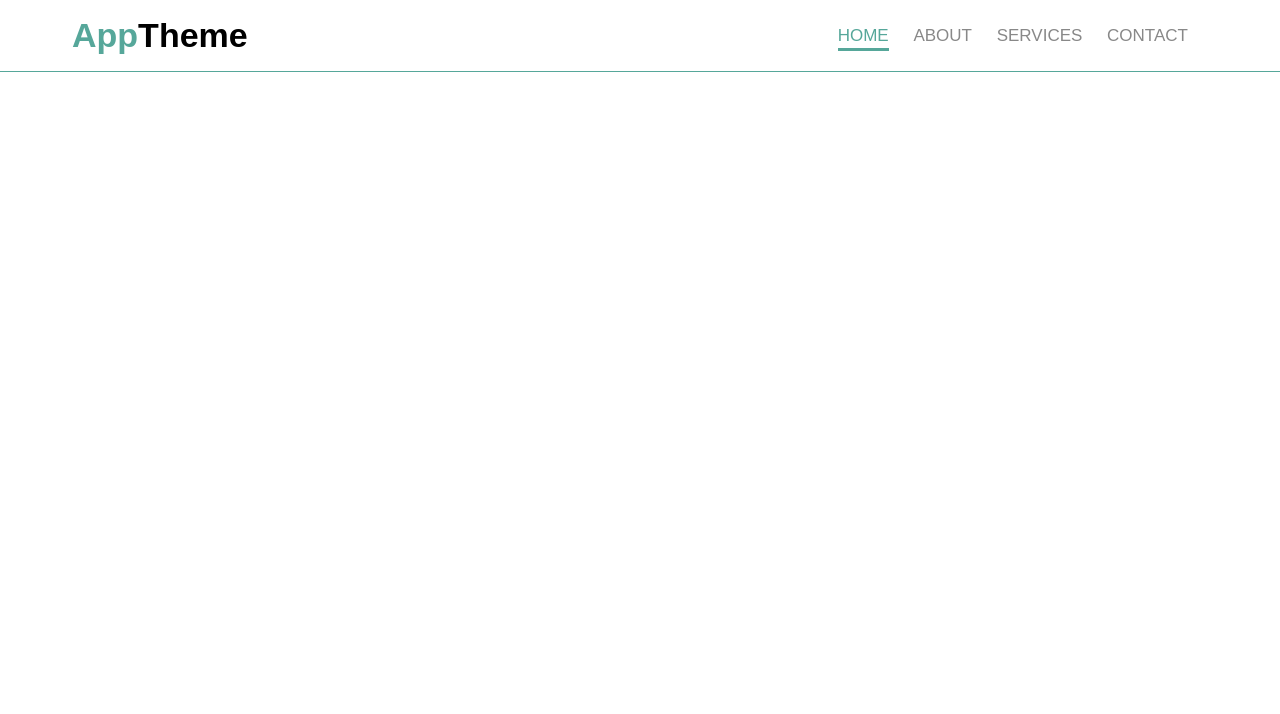
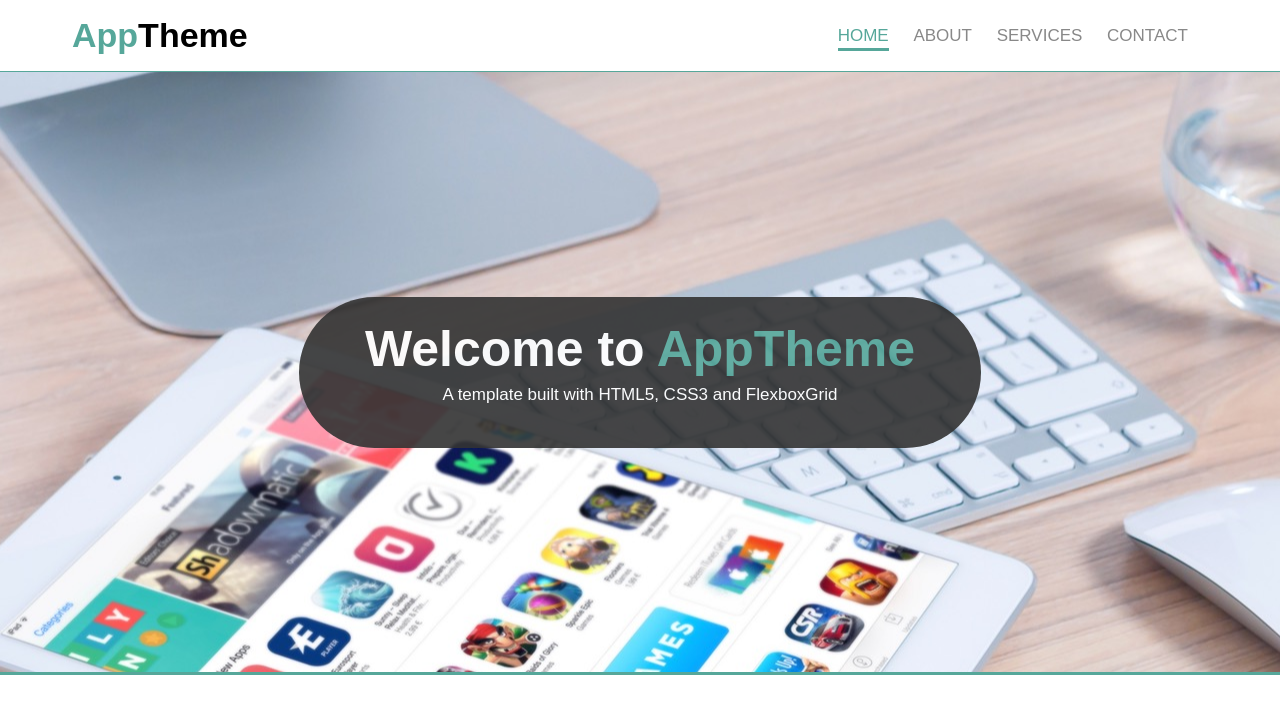
Before and after one commit to Muriithinancy/app-theme, a plain HTML site: page index.html in a window 1280 px wide. Drawn offline with Linux system fonts and the light colour scheme.

Commit message:
added showcase

```diff
--- a/css/style.css
+++ b/css/style.css
@@ -46,3 +46,49 @@ body {
     border-bottom: 3px solid #56a79a;
     padding-bottom: 3px;
 }
+
+/* SHOWCASE */
+#showcase {
+    background: url('../images/showcase.jpg') no-repeat center center;
+    border-bottom: 3px solid #56a79a;
+    margin-bottom: 30px;
+}
+
+#showcase .row {
+    height: 600px;
+}
+
+#showcase h1 {
+    font-size: 50px;
+    margin: 0;
+    padding-bottom: 20px;
+}
+
+#showcase p {
+    color: #cc;
+    margin: 0;
+}
+
+#showcase .showcase-content {
+    background: #333;
+    color: #fff;
+    border-radius: 90px;
+    padding: 40px;
+    opacity: 0.9;
+}
+
+/* MEDIA QUESRIES */
+
+/* 800 avoids nav cutting off */
+@media (max-width: 800px) {
+    #showcase h1 {
+        font-size: 30px;
+    }
+}
+
+
+@media (max-width: 500px) {
+    #showcase .showcase-content {
+        padding: 40px 10px;
+    }
+}
--- a/index.html
+++ b/index.html
@@ -4,7 +4,7 @@
 <head>
   <title>AppTheme</title>
   <meta name="viewport" content="width=device-width, initial-scale=1.0">
-  <!-- <link href="https://stackpath.bootstrapcdn.com/bootstrap/4.5.0/css/bootstrap.min.css" rel="stylesheet" integrity="sha384-9aIt2nRpC12Uk9gS9baDl411NQApFmC26EwAOH8WgZl5MYYxFfc+NcPb1dKGj7Sk" crossorigin="anonymous"> -->
+  <link href="https://stackpath.bootstrapcdn.com/font-awesome/4.7.0/css/font-awesome.min.css" rel="stylesheet" integrity="sha384-wvfXpqpZZVQGK6TAh5PVlGOfQNHSoD2xbE+QkPxCAFlNEevoEH3Sl0sibVcOQVnN" crossorigin="anonymous">
   <link rel="stylesheet" href="./css/style.css">
   <link rel="stylesheet" href="./css/flexboxgrid.css">
   <meta charset="utf-8">
@@ -16,7 +16,7 @@
   <!-- HEADER -->
 <header id="main-header">
   <div class="container">
-    <div class="row end-sm end-md end-lg middle-xs middle-sm middle-md middle-lg">
+    <div class="row center-xs end-sm end-md end-lg middle-xs middle-sm middle-md middle-lg">
       <div class="col-xs-12 col-sm-2 col-md-2 col-lg-2">
         <h1><span class= "primary-text">App</span>Theme</h1>
       </div>
@@ -34,6 +34,18 @@
   </div>
 </header>
 
+<!-- SHOWCASE -->
+<section id="showcase">
+  <div class="container">
+    <div class="row center-xs center-sm center-md center-lg middle-xs middle-sm middle-ms middle-lg">
+      <div class="col-xs-10 col-sm-10 col-md-10 col-lg-7 showcase-content">
+        <h1>Welcome to <span class="primary-text">AppTheme</span></h1>
+        <p>A template built with HTML5, CSS3 and FlexboxGrid</p>
+      </div>
+    </div>
+  </div>
+</section>
+
 
 </body>
 
```
Also changed, not shown: 1 other file.
